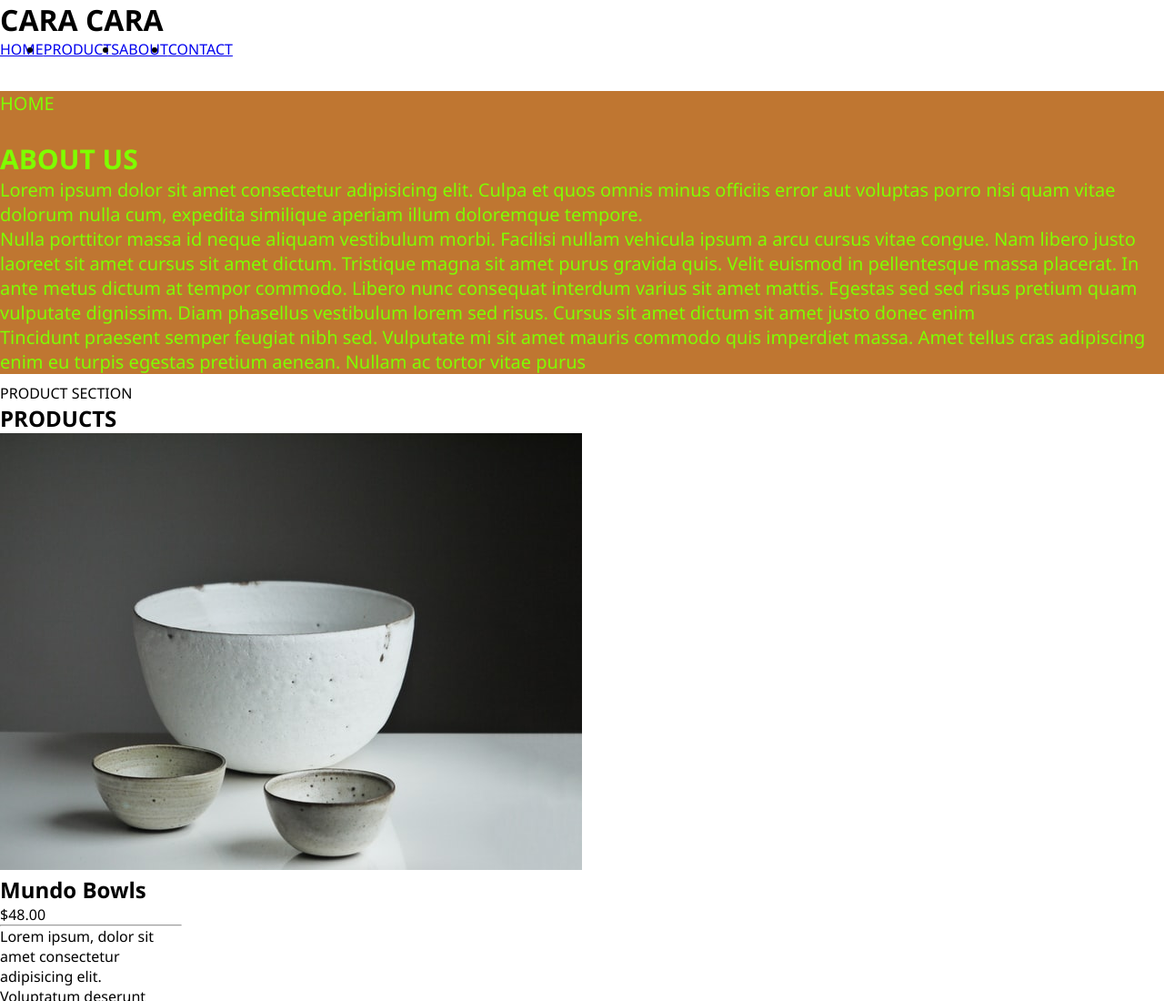
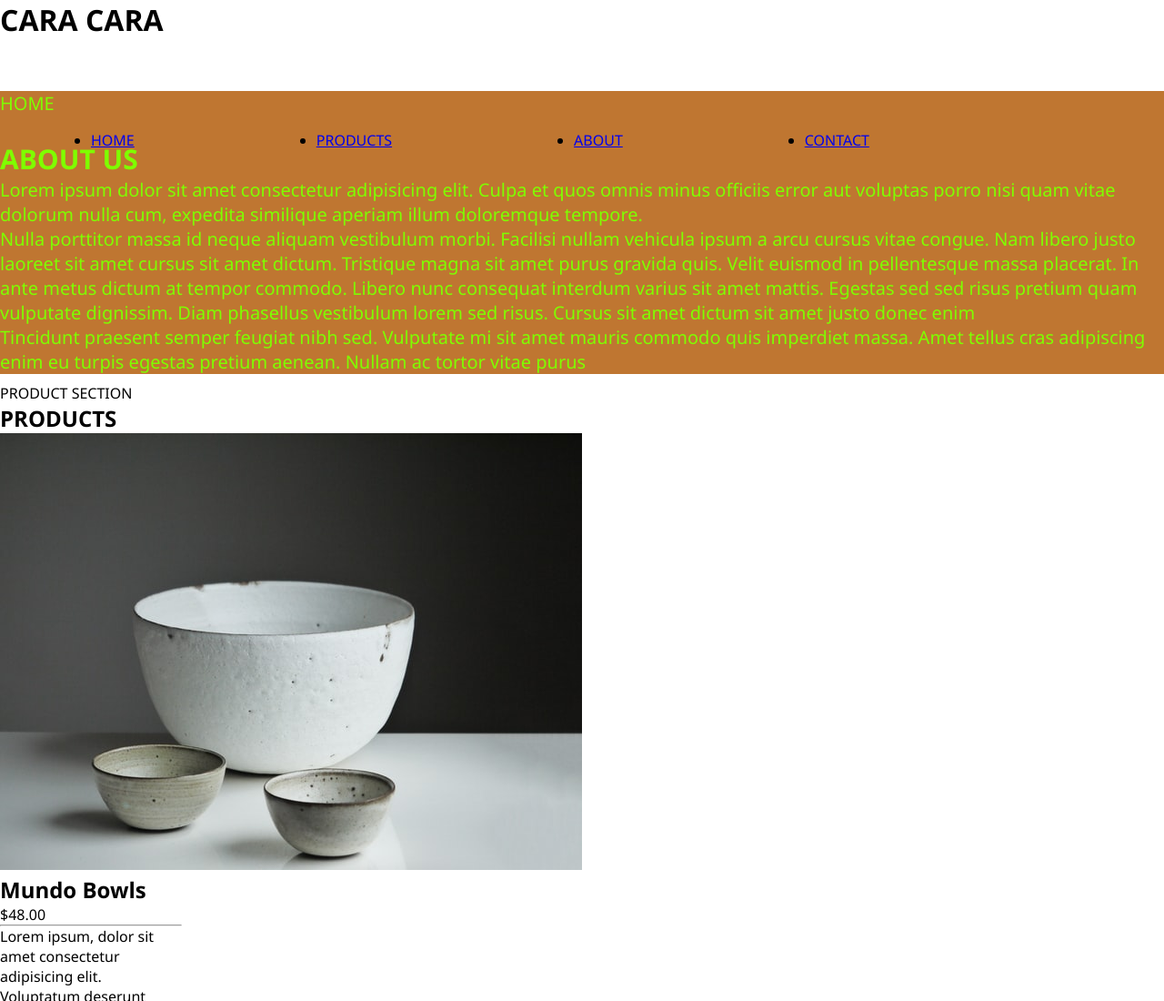
Before and after one commit to Trog19/ecommercesite, a plain HTML site: page index.html in a window 1280 px wide. Shown: the top 1100 px of the page at 91% size. Drawn offline with Linux system fonts and the light colour scheme.

```diff
--- a/index.html
+++ b/index.html
@@ -28,8 +28,8 @@ Bonus User Stories
             <ul class="container-flex">
                 <li class="nav-item"><a href="#home">HOME</a></li>
                 <li class="nav-item"><a href="#products">PRODUCTS</a></li>
-                <li><a href="#about">ABOUT</a></li>
-                <li><a href="#contact">CONTACT</a></li>
+                <li class="nav-item"><a href="#about">ABOUT</a></li>
+                <li class="nav-item"><a href="#contact">CONTACT</a></li>
             </ul>
         </nav>
     </header>
--- a/styles.css
+++ b/styles.css
@@ -65,9 +65,10 @@
 }
 
 .nav-item {
-    margin:
+    margin: 100px;
 }
 
 .nav-item-link {
-    display:
+    display: black
+
 }
```
